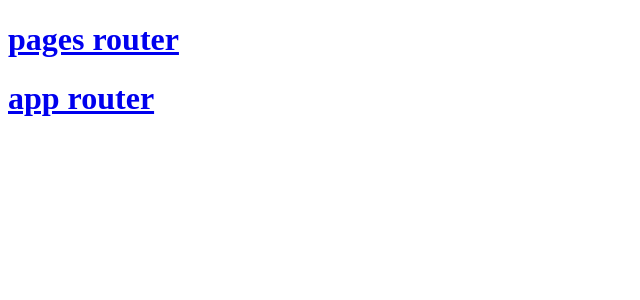
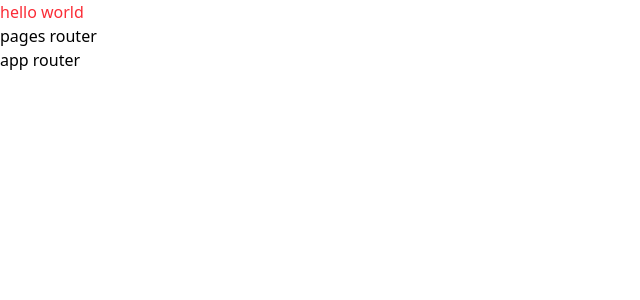
Before and after one commit to dingyl666/next-text, a Next.js app: page /next/ in a window 1280 px wide. Shown: the top 300 px of the page, without its empty margins (0-640 px from the left). Built offline with nearby package versions, Linux system fonts and the light colour scheme.

Commit message:
tailwindcss

```diff
--- a/package.json
+++ b/package.json
@@ -6,16 +6,19 @@
     "start": "cross-env PORT=18000 next start"
   },
   "dependencies": {
+    "@tailwindcss/postcss": "^4.1.11",
     "cross-env": "^7.0.3",
     "date-fns": "^3.6.0",
     "gray-matter": "^4.0.3",
     "next": "latest",
+    "postcss": "^8.5.6",
     "react": "18.2.0",
     "react-dom": "18.2.0",
     "remark": "^15.0.1",
     "remark-html": "^16.0.1",
     "server-only": "^0.0.1",
-    "swr": "^2.2.5"
+    "swr": "^2.2.5",
+    "tailwindcss": "^4.1.11"
   },
   "devDependencies": {
     "@types/node": "^20",
--- /dev/null
+++ b/postcss.config.mjs
@@ -0,0 +1,6 @@
+const config = {
+    plugins: {
+      "@tailwindcss/postcss": {},
+    },
+  };
+  export default config;
--- /dev/null
+++ b/src/app/globals.css
@@ -0,0 +1 @@
+@import "tailwindcss";
--- a/src/app/page.tsx
+++ b/src/app/page.tsx
@@ -1,9 +1,10 @@
 import Link from "next/link";
 import Head from "next/head";
-
+import './globals.css'
 export default function Page() {
   return <>
     <Head>app router</Head>
+    <span className="text-red-500 ">hello world</span>
     <Link href={'/page-router'}><h1>pages router</h1></Link>
     <Link href={'/app-router'} scroll={false}><h1>app router</h1></Link>
   </>
--- /dev/null
+++ b/src/app/postcss.config.mjs
@@ -0,0 +1,9 @@
+
+
+const config = {
+    plugins:{
+        "@tailwindcss/postcss": {},
+    }
+}
+
+export default config;
```
Also changed, not shown: 1 other file (tests, documents, lock files or other folders).
